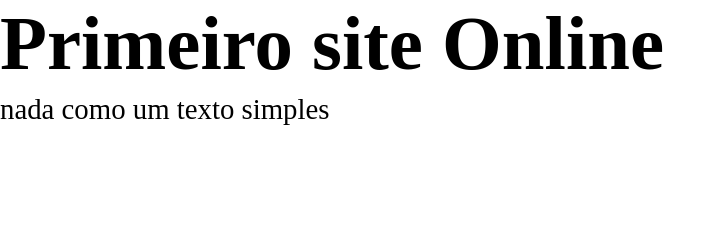
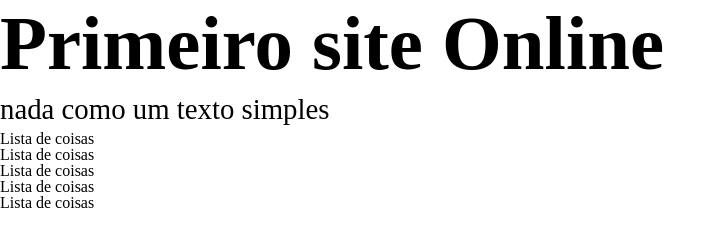
Before and after one commit to rodolfocoprodutor/newsite, a plain HTML site: page index.html in a window 1280 px wide. Shown: the whole page, without its empty margins (0-726 px from the left). Drawn offline with Linux system fonts and the light colour scheme.

Commit message:
commiy 5

```diff
--- a/index.html
+++ b/index.html
@@ -28,7 +28,13 @@
         </section>
         <section class="s-segunda">
             <div class="container">
-
+                <ul class="row">
+                    <li class="col-3">Lista de coisas</li>
+                    <li class="col-3">Lista de coisas</li>
+                    <li class="col-3">Lista de coisas</li>
+                    <li class="col-3">Lista de coisas</li>
+                    <li class="col-3">Lista de coisas</li>
+                </ul>
             </div>
         </section>
     </main>
```
